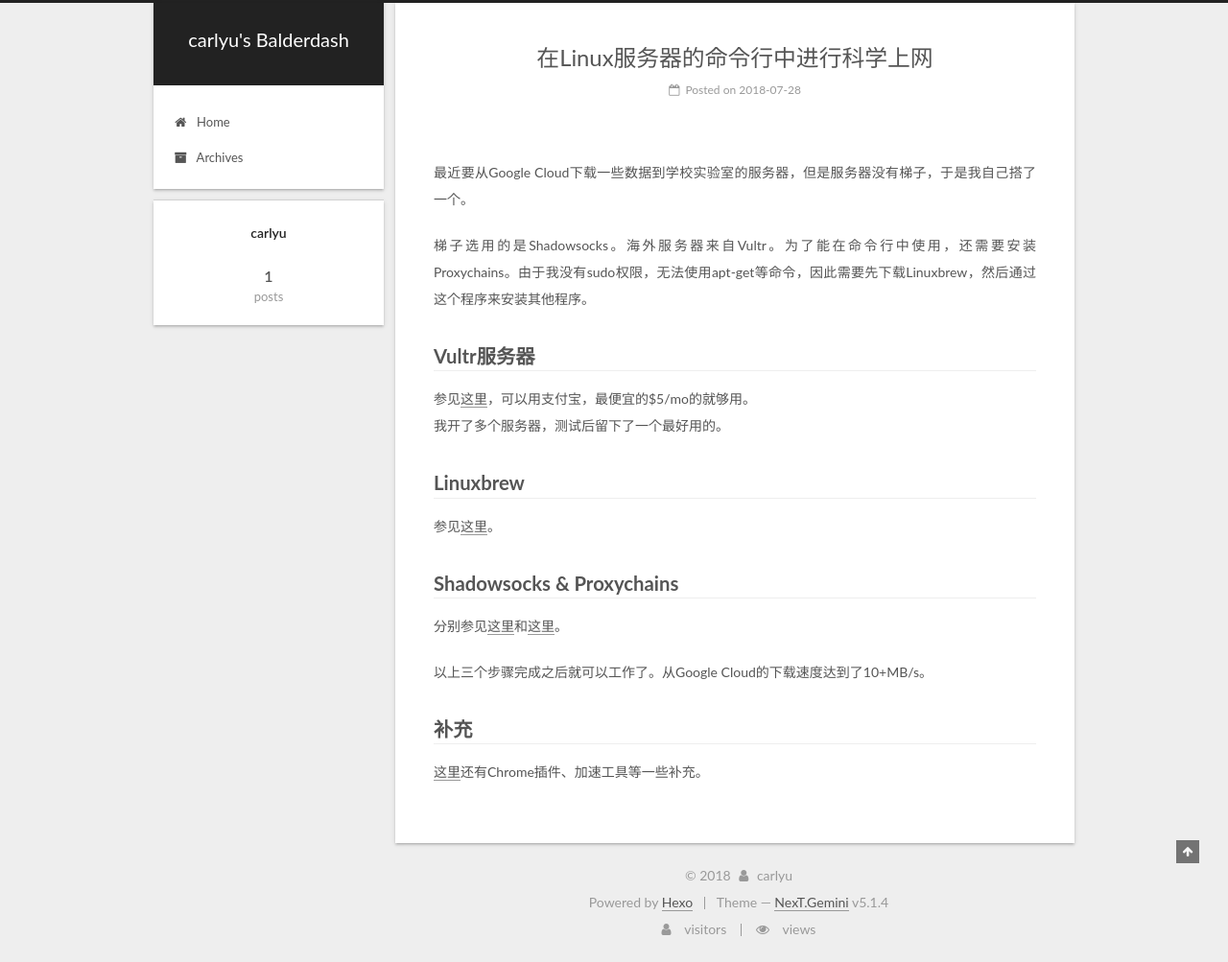
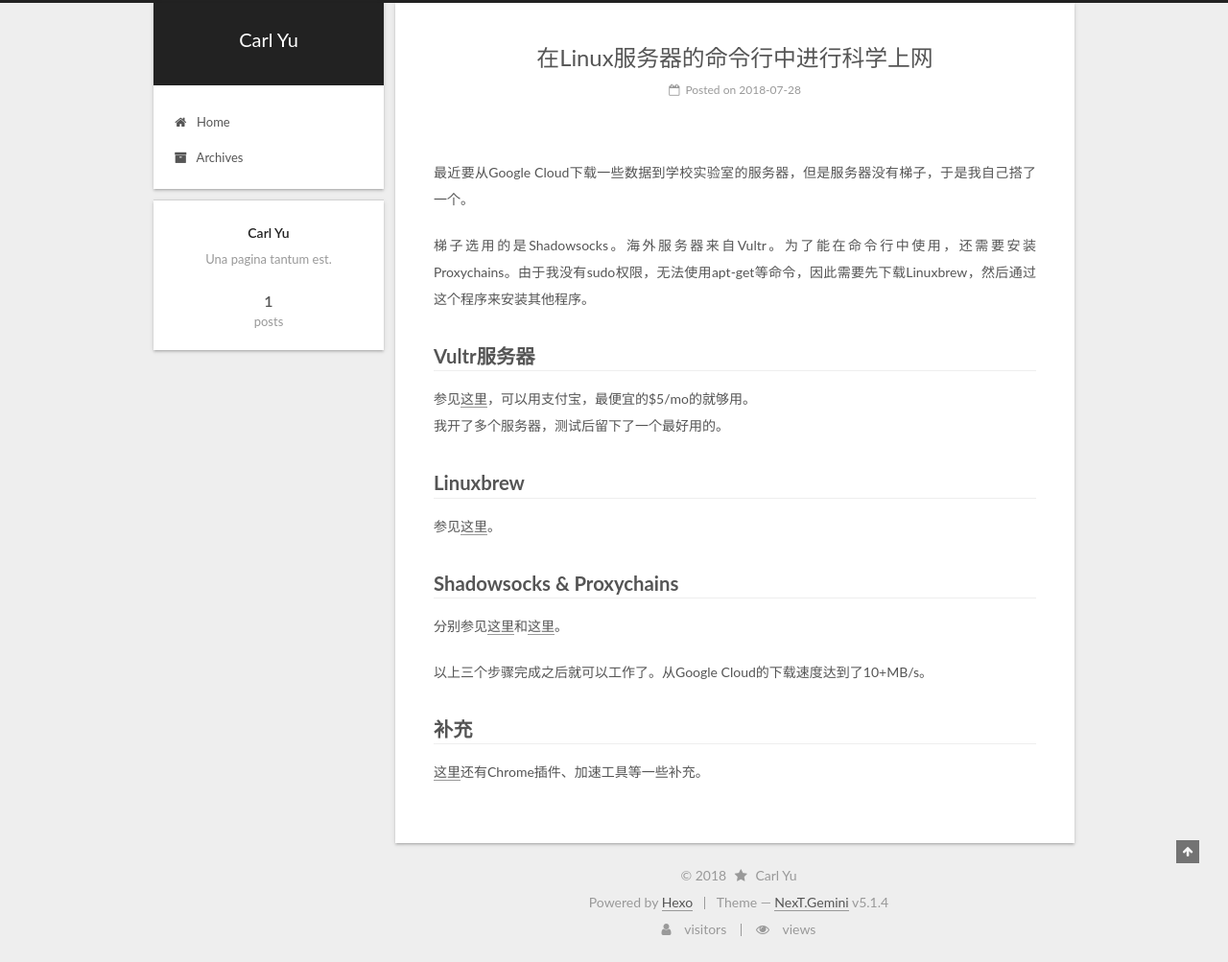
Before and after one commit to carlyu99/carlyu99.github.io, a plain HTML site: page index.html in a window 1280 px wide. Shown: the whole page at 96% size. Drawn offline with Linux system fonts and the light colour scheme; some packages are replaced by stand-ins of ours; a script that the page names is missing.

Commit message:
Site updated: 2018-07-28 23:59:33

```diff
--- a/css/main.css
+++ b/css/main.css
@@ -1823,7 +1823,7 @@ pre .javascript .function {
   width: 4px;
   height: 4px;
   border-radius: 50%;
-  background: #d5f5f5;
+  background: #25ffdb;
 }
 .links-of-blogroll {
   font-size: 13px;
--- a/index.html
+++ b/index.html
@@ -79,13 +79,16 @@
 
 
 
+<meta name="description" content="Una pagina tantum est.">
 <meta property="og:type" content="website">
-<meta property="og:title" content="carlyu&#39;s Balderdash">
+<meta property="og:title" content="Carl Yu">
 <meta property="og:url" content="http://yoursite.com/index.html">
-<meta property="og:site_name" content="carlyu&#39;s Balderdash">
+<meta property="og:site_name" content="Carl Yu">
+<meta property="og:description" content="Una pagina tantum est.">
 <meta property="og:locale" content="default">
 <meta name="twitter:card" content="summary">
-<meta name="twitter:title" content="carlyu&#39;s Balderdash">
+<meta name="twitter:title" content="Carl Yu">
+<meta name="twitter:description" content="Una pagina tantum est.">
 
 
 
@@ -121,7 +124,7 @@
 
 
 
-  <title>carlyu's Balderdash</title>
+  <title>Carl Yu</title>
 
 
 
@@ -152,7 +155,7 @@
     <div class="custom-logo-site-title">
       <a href="/"  class="brand" rel="start">
         <span class="logo-line-before"><i></i></span>
-        <span class="site-title">carlyu's Balderdash</span>
+        <span class="site-title">Carl Yu</span>
         <span class="logo-line-after"><i></i></span>
       </a>
     </div>
@@ -232,13 +235,13 @@
     <link itemprop="mainEntityOfPage" href="http://yoursite.com/2018/07/28/VPN/">
 
     <span hidden itemprop="author" itemscope itemtype="http://schema.org/Person">
-      <meta itemprop="name" content="carlyu">
+      <meta itemprop="name" content="Carl Yu">
       <meta itemprop="description" content="">
       <meta itemprop="image" content="/images/avatar.gif">
     </span>
 
     <span hidden itemprop="publisher" itemscope itemtype="http://schema.org/Organization">
-      <meta itemprop="name" content="carlyu's Balderdash">
+      <meta itemprop="name" content="Carl Yu">
     </span>
 
 
@@ -377,8 +380,8 @@
         <div class="site-overview">
           <div class="site-author motion-element" itemprop="author" itemscope itemtype="http://schema.org/Person">
 
-              <p class="site-author-name" itemprop="name">carlyu</p>
-              <p class="site-description motion-element" itemprop="description"></p>
+              <p class="site-author-name" itemprop="name">Carl Yu</p>
+              <p class="site-description motion-element" itemprop="description">Una pagina tantum est.</p>
           </div>
 
           <nav class="site-state motion-element">
@@ -431,9 +434,9 @@
       <div class="footer-inner">
         <div class="copyright">&copy; <span itemprop="copyrightYear">2018</span>
   <span class="with-love">
-    <i class="fa fa-user"></i>
+    <i class="fa fa-star"></i>
   </span>
-  <span class="author" itemprop="copyrightHolder">carlyu</span>
+  <span class="author" itemprop="copyrightHolder">Carl Yu</span>
 
 
 </div>
```
Also changed, not shown: 2018/07/28/VPN/index.html (+9 -9 lines), archives/2018/07/index.html (+12 -9 lines), archives/2018/index.html (+12 -9 lines), archives/index.html (+12 -9 lines).
